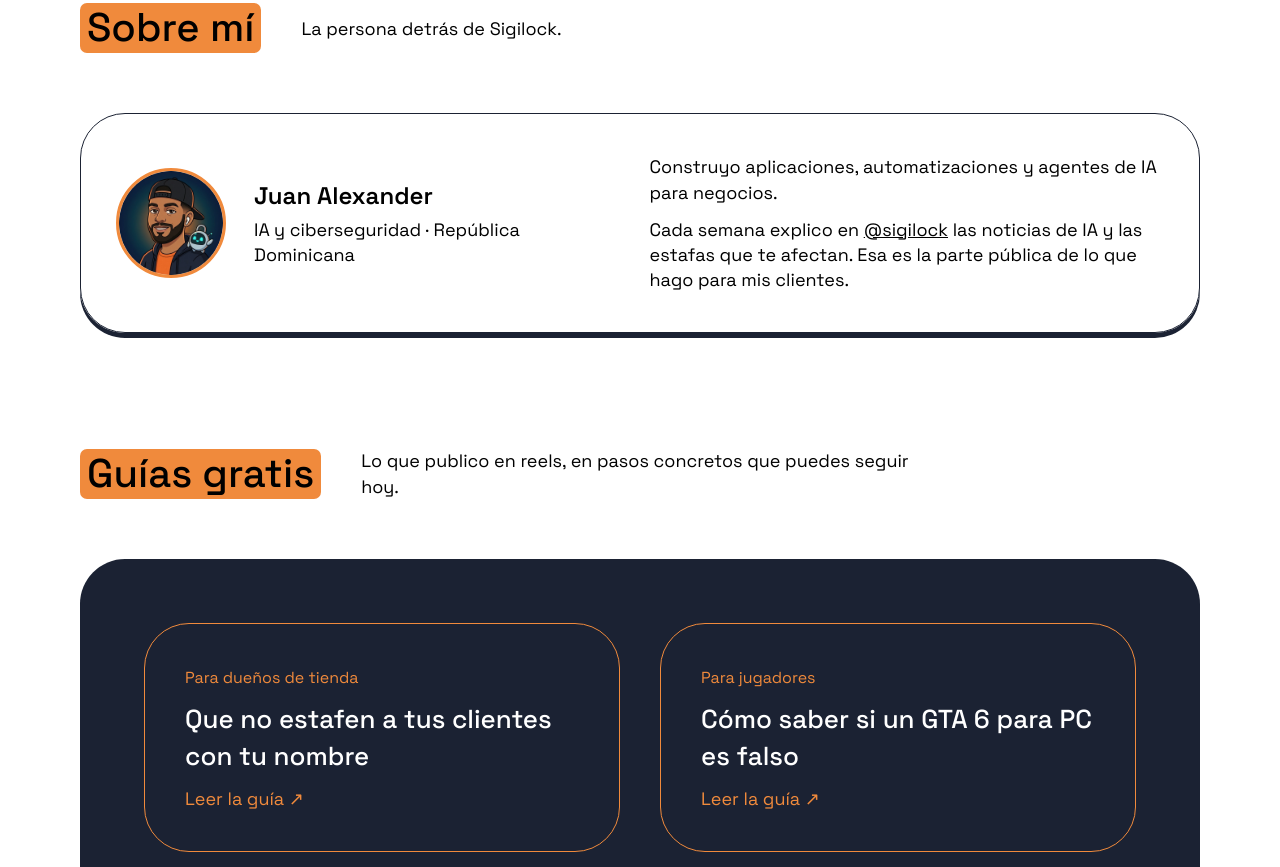
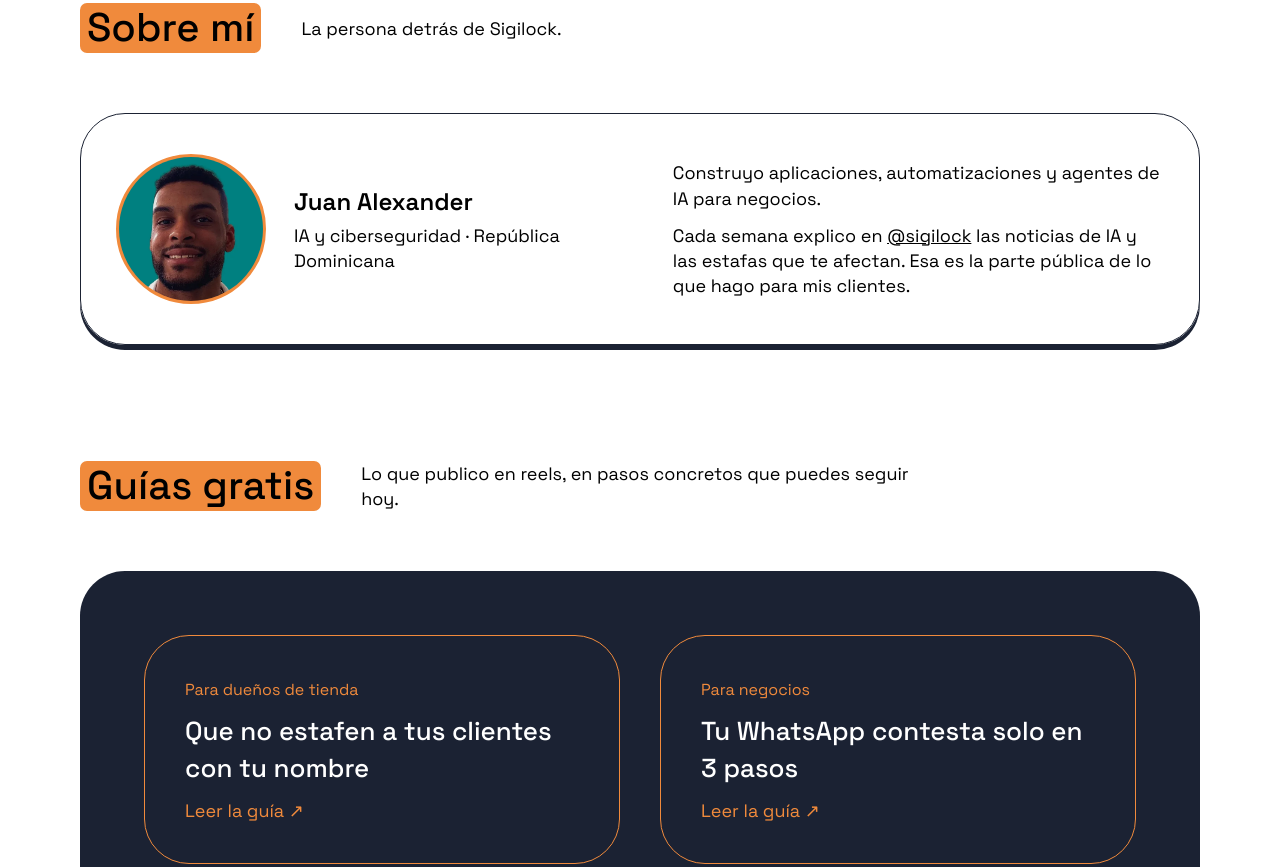
Before and after one commit to Alexp9103/sigilock, a plain HTML site: page index.html in a window 1280 px wide. Shown: the part 4163-5030 px from the top of the page. Drawn offline with Linux system fonts and the light colour scheme.

Commit message:
Foto de perfil real en Sobre mí (ES/EN) y enlace a la guía de WhatsApp
Co-Authored-By: Claude Opus 5.5 <noreply@anthropic.com>

```diff
--- a/index.html
+++ b/index.html
@@ -96,7 +96,7 @@
   /* about */
   .about{border:1px solid var(--dark);border-radius:var(--r);box-shadow:0 5px 0 var(--dark);padding:40px 35px;display:grid;gap:28px}
   @media(min-width:900px){.about{grid-template-columns:auto 1fr 1.4fr;align-items:center}}
-  .about img{width:110px;height:110px;border-radius:50%;object-fit:cover;background:var(--lime);border:3px solid var(--lime)}
+  .about img{width:150px;height:150px;border-radius:50%;object-fit:cover;background:var(--lime);border:3px solid var(--lime)}
   .about h3{font-size:24px;font-weight:600}.about .role{margin-top:4px}
   .about p+p{margin-top:12px}
 
@@ -234,7 +234,7 @@
   <section>
     <div class="sh"><span class="tag">Sobre mí</span><p>La persona detrás de Sigilock.</p></div>
     <div class="about">
-      <img src="img/avatar-original.webp" alt="Juan Alexander">
+      <img src="img/juan.webp" alt="Juan Alexander">
       <div><h3>Juan Alexander</h3><p class="role">IA y ciberseguridad · República Dominicana</p></div>
       <div><p>Construyo aplicaciones, automatizaciones y agentes de IA para negocios.</p><p>Cada semana explico en <a href="https://www.instagram.com/sigilock/">@sigilock</a> las noticias de IA y las estafas que te afectan. Esa es la parte pública de lo que hago para mis clientes.</p></div>
     </div>
@@ -244,6 +244,7 @@
     <div class="sh"><span class="tag">Guías gratis</span><p>Lo que publico en reels, en pasos concretos que puedes seguir hoy.</p></div>
     <div class="res">
       <a class="bubble" href="/tienda/"><small>Para dueños de tienda</small><h3>Que no estafen a tus clientes con tu nombre</h3><span>Leer la guía ↗</span></a>
+      <a class="bubble" href="/whatsapp/"><small>Para negocios</small><h3>Tu WhatsApp contesta solo en 3 pasos</h3><span>Leer la guía ↗</span></a>
       <a class="bubble" href="/gta6-pc/"><small>Para jugadores</small><h3>Cómo saber si un GTA 6 para PC es falso</h3><span>Leer la guía ↗</span></a>
     </div>
   </section>
```
Also changed, not shown: en/index.html (+2 -2 lines), img/juan.webp (added).
